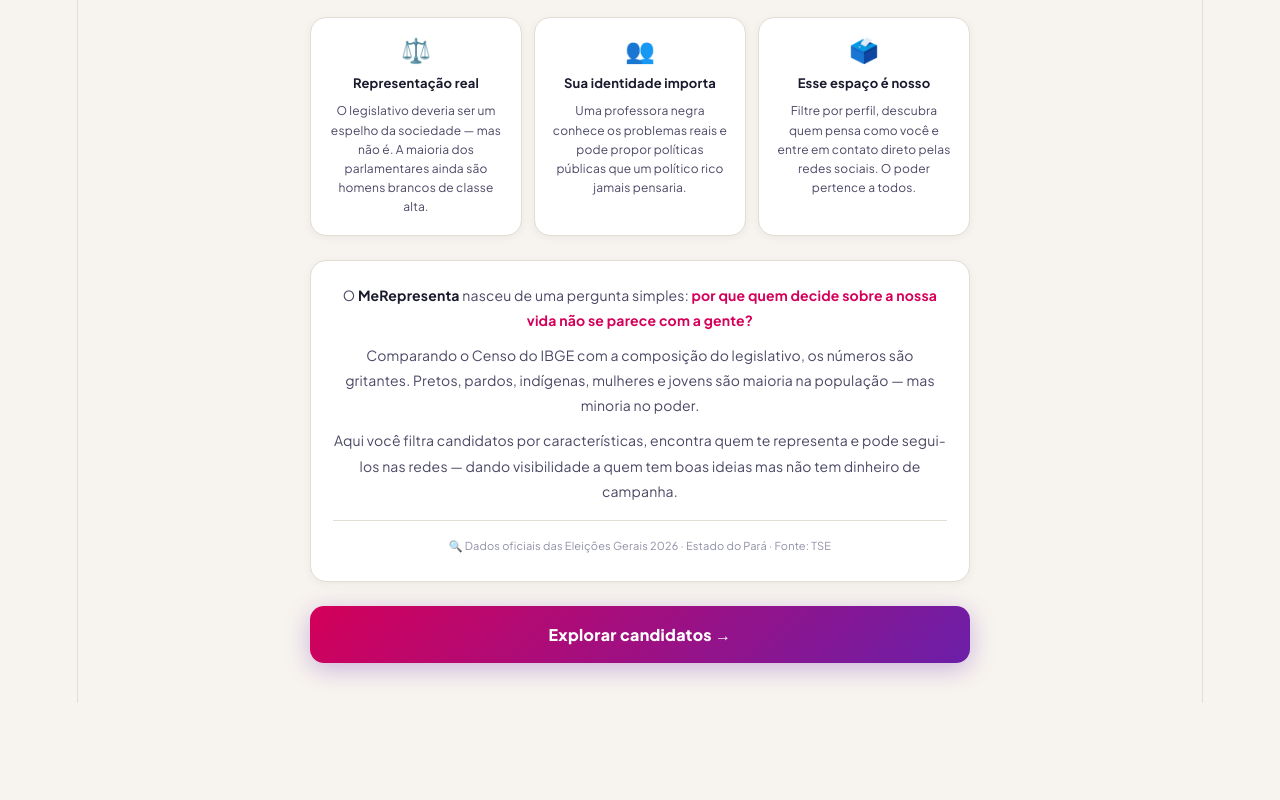
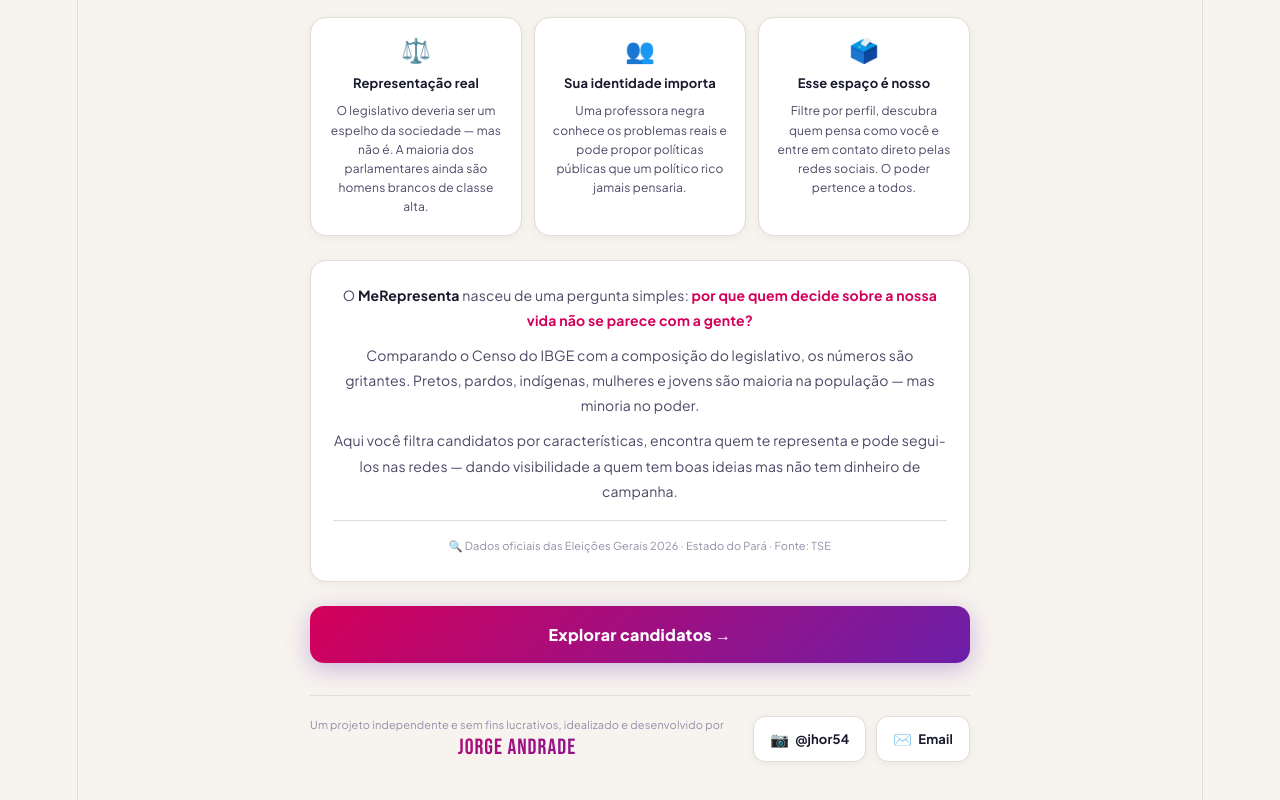
Before and after one commit to jorgeandrade54/vitejs-vite-tudjepmq, a React (Vite) app: page / in a window 1280 px wide. Shown: the part 466-1266 px from the top of the page. Before the commit the page ends 1169 px from the top, so only its background shows below. Built offline with nearby package versions, Linux system fonts and the light colour scheme.

Commit message:
Update App.tsx

```diff
--- a/src/App.tsx
+++ b/src/App.tsx
@@ -186,6 +186,24 @@
         </div>
 
         <button className="welcome-btn" onClick={onStart}>Explorar candidatos →</button>
+
+        <div className="welcome-sig">
+          <div className="sig-line" />
+          <div className="sig-content">
+            <div className="sig-text">
+              <div className="sig-label">Um projeto independente e sem fins lucrativos, idealizado e desenvolvido por</div>
+              <div className="sig-name">Jorge Andrade</div>
+            </div>
+            <div className="sig-links">
+              <a className="sig-link" href="https://instagram.com/jhor54" target="_blank" rel="noopener noreferrer">
+                <span className="sig-emoji">📷</span> @jhor54
+              </a>
+              <a className="sig-link" href="mailto:jorgeandrade54@gmail.com">
+                <span className="sig-emoji">✉️</span> Email
+              </a>
+            </div>
+          </div>
+        </div>
       </div>
     </div>
   );
@@ -235,6 +253,17 @@
 .welcome-source{margin-top:16px;font-size:11px;color:var(--muted);padding-top:12px;border-top:1px solid var(--border);}
 .welcome-btn{width:100%;padding:18px;border-radius:14px;border:none;cursor:pointer;font-family:'Plus Jakarta Sans',sans-serif;font-size:16px;font-weight:800;background:var(--grad);color:#fff;letter-spacing:.3px;transition:all .2s;box-shadow:0 6px 24px rgba(107,31,168,.3);}
 .welcome-btn:hover{transform:translateY(-2px);box-shadow:0 10px 32px rgba(107,31,168,.45);}
+
+.welcome-sig{margin-top:32px;}
+.sig-line{height:1px;background:var(--border);margin-bottom:20px;}
+.sig-content{display:flex;align-items:center;justify-content:space-between;gap:16px;flex-wrap:wrap;}
+.sig-label{font-size:11px;color:var(--muted);line-height:1.5;margin-bottom:2px;}
+.sig-name{font-family:'Bebas Neue',sans-serif;font-size:22px;letter-spacing:1px;background:var(--grad);-webkit-background-clip:text;-webkit-text-fill-color:transparent;background-clip:text;}
+.sig-links{display:flex;gap:10px;flex-wrap:wrap;}
+.sig-link{display:flex;align-items:center;gap:6px;padding:9px 16px;border-radius:12px;border:1.5px solid var(--border);background:#fff;text-decoration:none;font-size:13px;font-weight:700;color:var(--text);transition:all .18s;box-shadow:0 2px 8px rgba(0,0,0,.05);}
+.sig-link:hover{border-color:var(--purple);color:var(--purple);transform:translateY(-2px);box-shadow:0 6px 16px rgba(107,31,168,.15);}
+.sig-emoji{font-size:15px;}
+@media(max-width:520px){.sig-content{flex-direction:column;align-items:flex-start;}}
 
 .app{display:flex;min-height:100vh;}
 .sb{width:var(--sw);flex-shrink:0;background:var(--bg3);border-right:1.5px solid var(--border);display:flex;flex-direction:column;position:fixed;top:0;left:0;bottom:0;z-index:100;overflow:hidden;transition:transform .3s cubic-bezier(.4,0,.2,1);box-shadow:2px 0 16px rgba(0,0,0,.06);}
```
